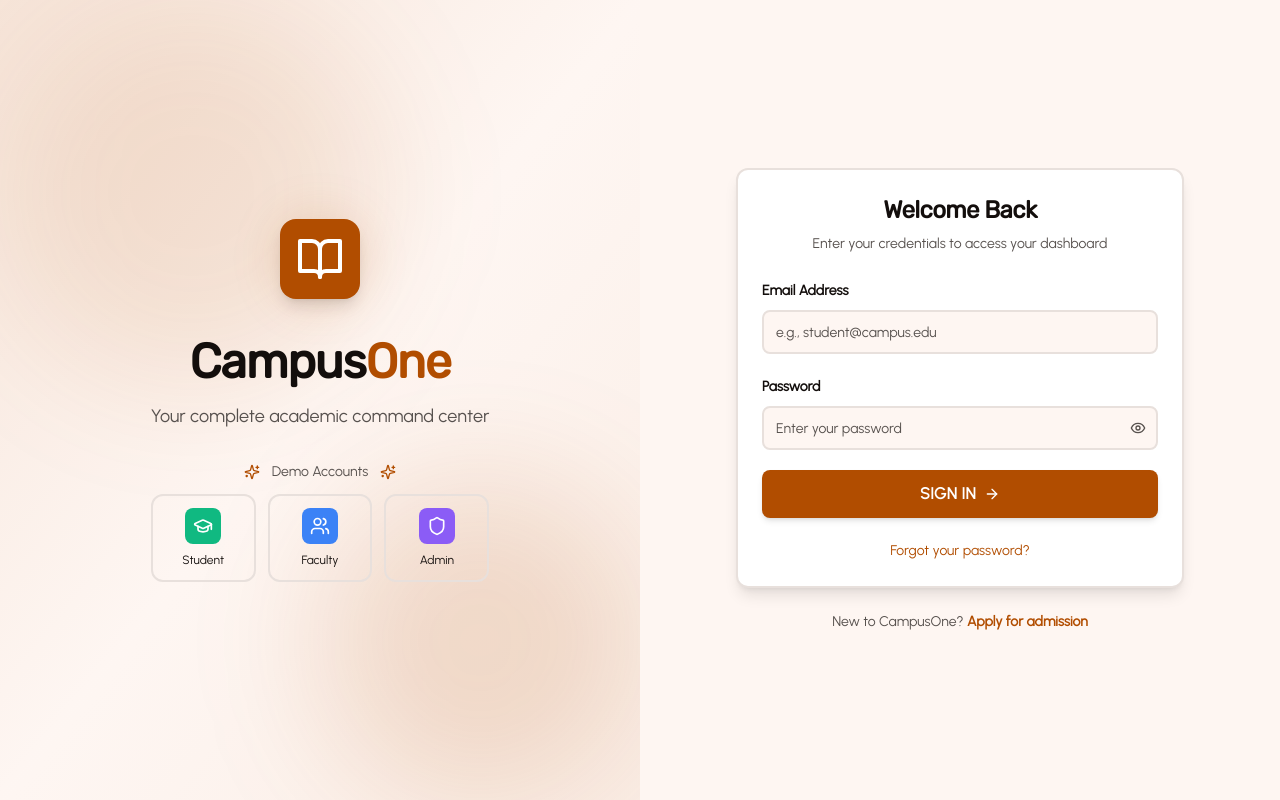
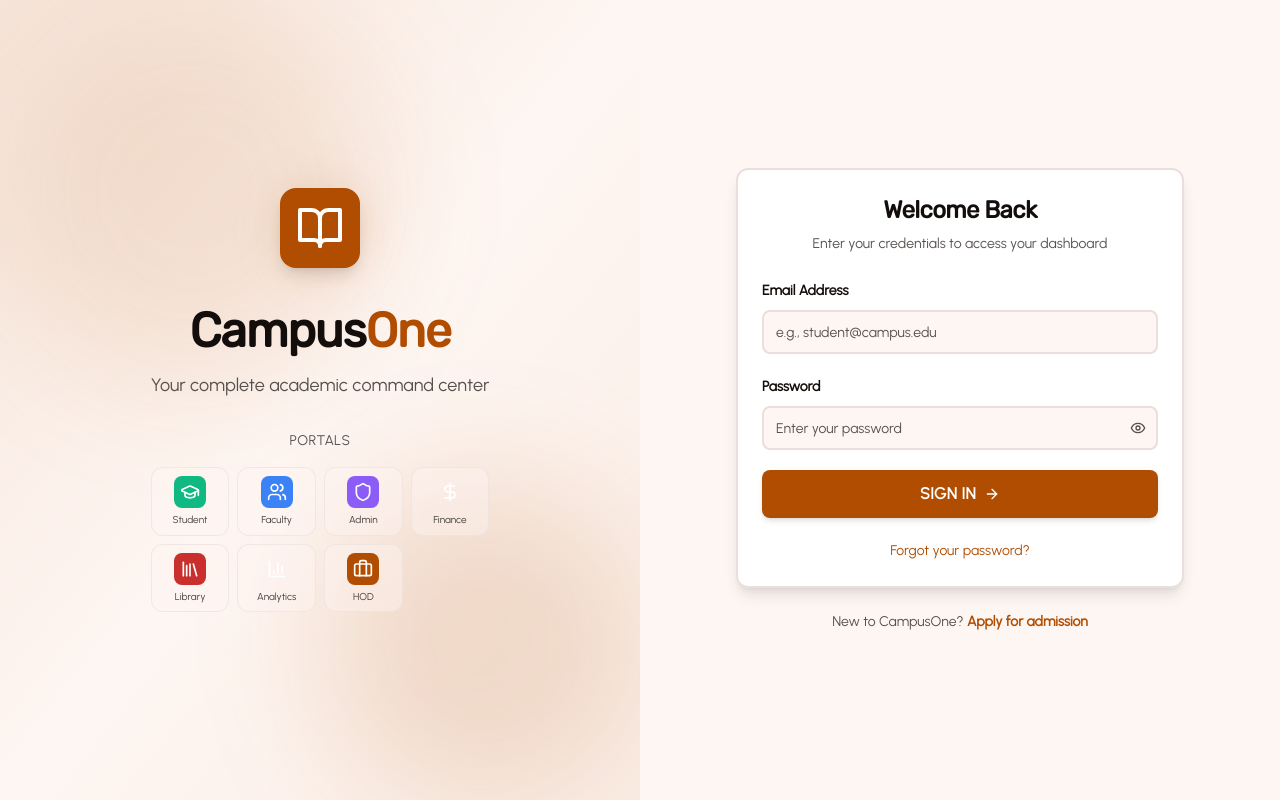
Before and after one commit to Ashwinjain786/ERP-System, a React (Vite) app in the folder frontend/: page /login in a window 1280 px wide. Built offline with nearby package versions, Linux system fonts and the light colour scheme; no server answers.

Commit message:
feat: create responsive Login page with motion animations and authentication flow

```diff
--- a/frontend/src/pages/Login.tsx
+++ b/frontend/src/pages/Login.tsx
@@ -1,7 +1,7 @@
 import React, { useState } from 'react';
 import { useNavigate, useLocation } from 'react-router-dom';
 import { motion, useReducedMotion } from 'motion/react';
-import { BookOpen, Users, GraduationCap, Shield, ArrowRight, Eye, EyeOff, Sparkles } from 'lucide-react';
+import { BookOpen, Users, GraduationCap, Shield, ArrowRight, Eye, EyeOff, Sparkles, DollarSign, Library, BarChart3, Briefcase } from 'lucide-react';
 
 import { Button } from '@/components/ui/button';
 import { Input } from '@/components/ui/input';
@@ -100,44 +100,28 @@ export default function Login() {
               </p>
             </motion.div>
 
-            <motion.div variants={item} className="space-y-3">
-              <div className="flex items-center justify-center gap-3 text-sm">
-                <Sparkles className="w-4 h-4 text-primary" />
-                <span className="text-muted-foreground">Demo Accounts</span>
-                <Sparkles className="w-4 h-4 text-primary" />
-              </div>
-
-              <div className="grid grid-cols-3 gap-3">
-                <button
-                  type="button"
-                  onClick={() => quickLogin('student@campus.edu')}
-                  className="flex flex-col items-center gap-2 p-3 rounded-xl border-2 border-border hover:border-primary hover:bg-primary/5 transition-all duration-200 group"
-                >
-                  <div className={`p-2 rounded-lg bg-emerald-500 text-white group-hover:scale-110 transition-transform`}>
-                    <GraduationCap className="w-5 h-5" />
+            <motion.div variants={item} className="space-y-4">
+              <p className="text-sm text-muted-foreground font-medium tracking-wide uppercase">Portals</p>
+              <div className="grid grid-cols-4 gap-2">
+                {[
+                  { name: 'Student', icon: <GraduationCap className="w-5 h-5" />, color: 'bg-emerald-500' },
+                  { name: 'Faculty', icon: <Users className="w-5 h-5" />, color: 'bg-blue-500' },
+                  { name: 'Admin', icon: <Shield className="w-5 h-5" />, color: 'bg-violet-500' },
+                  { name: 'Finance', icon: <DollarSign className="w-5 h-5" />, color: 'bg-warning' },
+                  { name: 'Library', icon: <Library className="w-5 h-5" />, color: 'bg-destructive' },
+                  { name: 'Analytics', icon: <BarChart3 className="w-5 h-5" />, color: 'bg-info' },
+                  { name: 'HOD', icon: <Briefcase className="w-5 h-5" />, color: 'bg-primary' },
+                ].map((dept) => (
+                  <div
+                    key={dept.name}
+                    className="flex flex-col items-center justify-center gap-1.5 p-2 rounded-xl border border-border/60 bg-background/40 backdrop-blur-sm"
+                  >
+                    <div className={`w-8 h-8 rounded-lg ${dept.color} flex items-center justify-center shrink-0 text-white`}>
+                      {dept.icon}
+                    </div>
+                    <span className="text-[10px] font-medium text-foreground/80 leading-tight text-center">{dept.name}</span>
                   </div>
-                  <span className="text-xs font-medium">Student</span>
-                </button>
-                <button
-                  type="button"
-                  onClick={() => quickLogin('faculty@campus.edu')}
-                  className="flex flex-col items-center gap-2 p-3 rounded-xl border-2 border-border hover:border-primary hover:bg-primary/5 transition-all duration-200 group"
-                >
-                  <div className={`p-2 rounded-lg bg-blue-500 text-white group-hover:scale-110 transition-transform`}>
-                    <Users className="w-5 h-5" />
-                  </div>
-                  <span className="text-xs font-medium">Faculty</span>
-                </button>
-                <button
-                  type="button"
-                  onClick={() => quickLogin('admin@campus.edu')}
-                  className="flex flex-col items-center gap-2 p-3 rounded-xl border-2 border-border hover:border-primary hover:bg-primary/5 transition-all duration-200 group"
-                >
-                  <div className={`p-2 rounded-lg bg-violet-500 text-white group-hover:scale-110 transition-transform`}>
-                    <Shield className="w-5 h-5" />
-                  </div>
-                  <span className="text-xs font-medium">Admin</span>
-                </button>
+                ))}
               </div>
             </motion.div>
           </Wrapper>
```
